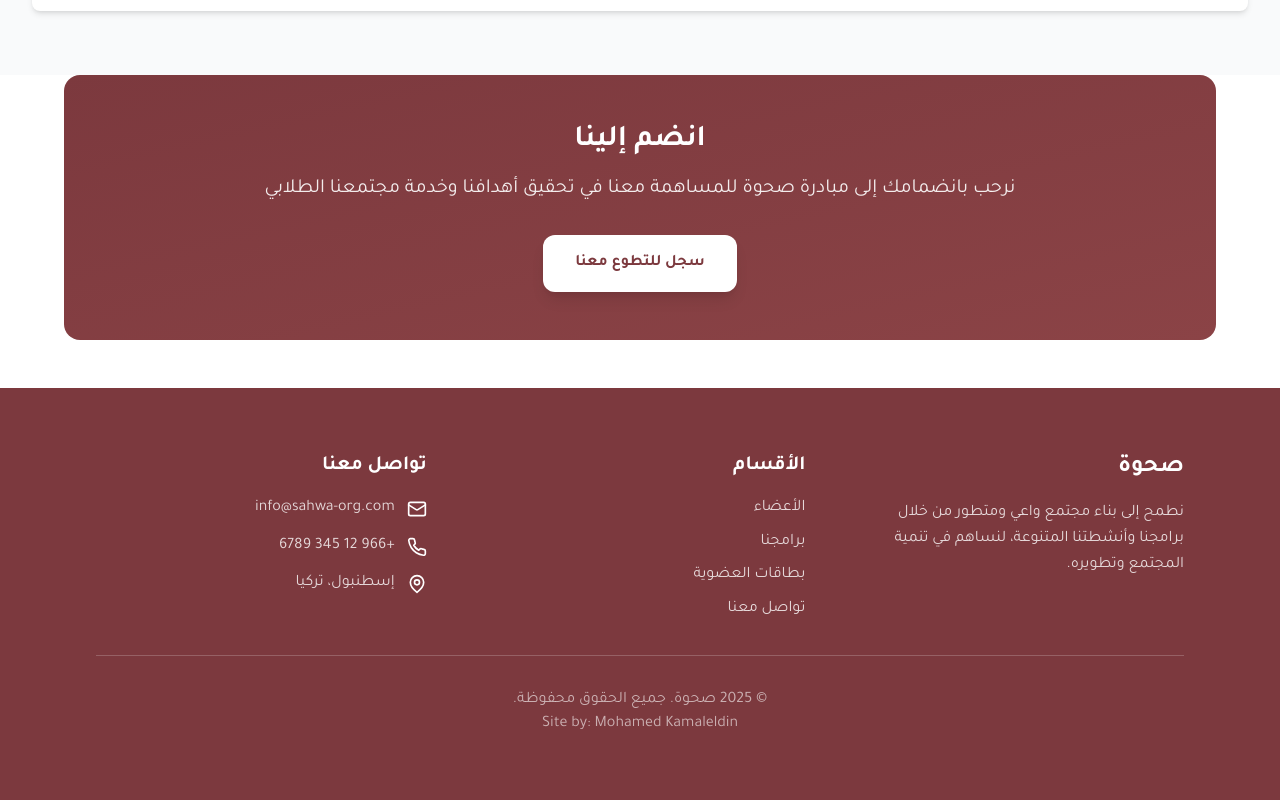
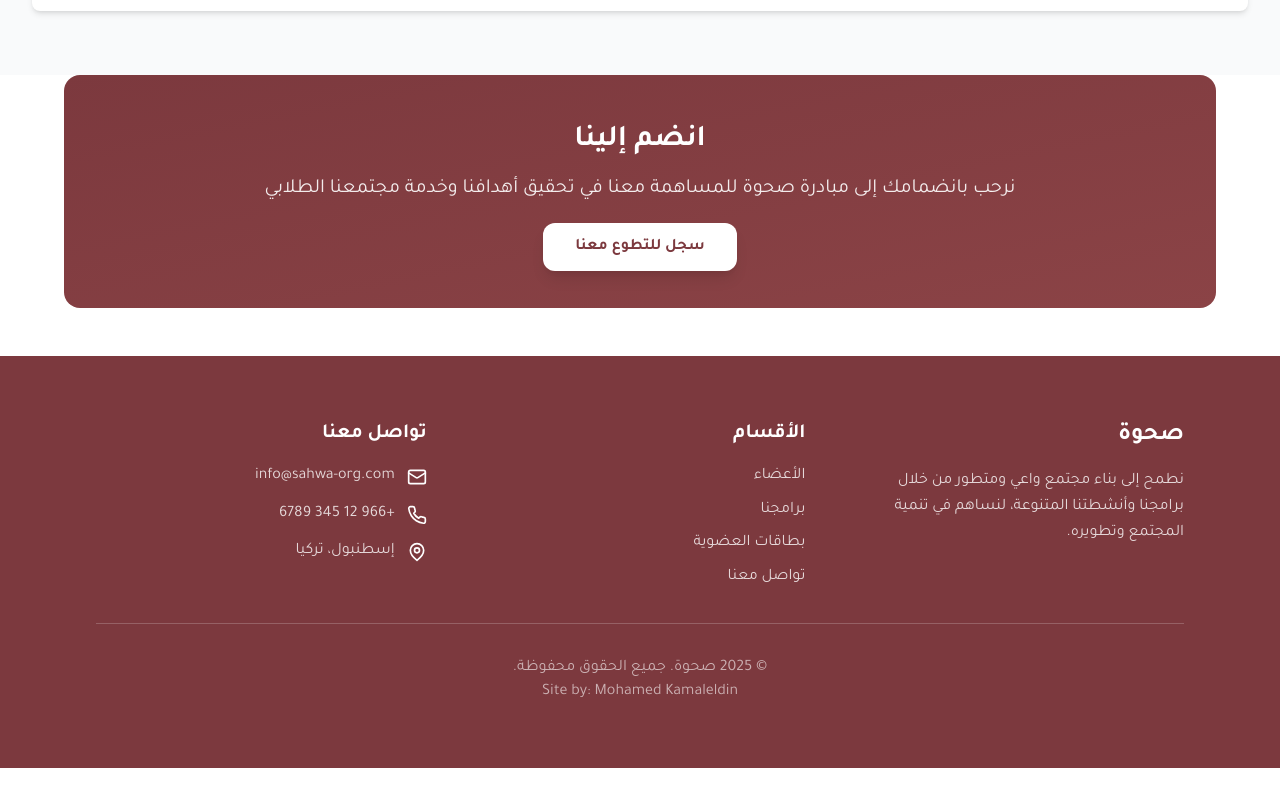
Before and after one commit to mokamaleldin/sahwa, a React (Vite) app: page /members in a window 1280 px wide. Shown: the part 2186-2986 px from the top of the page. After the commit the page ends 2954 px from the top, so only its background shows below. Built offline with nearby package versions, Linux system fonts and the light colour scheme.

Commit message:
fix: replace button with link for volunteer sign-up to improve accessibility

```diff
--- a/src/pages/Members.tsx
+++ b/src/pages/Members.tsx
@@ -518,9 +518,9 @@
             <div className="text-center bg-gradient-to-br from-[#7c393e] to-[#8b4346] p-12 rounded-2xl text-white max-w-6xl mx-auto mb-12">
                 <h3 className="text-3xl font-bold mb-4">انضم إلينا</h3>
                 <p className="text-xl mb-8 text-white/90">نرحب بانضمامك إلى مبادرة صحوة للمساهمة معنا في تحقيق أهدافنا وخدمة مجتمعنا الطلابي</p>
-                <button className="bg-white text-[#7c393e] font-bold py-4 px-8 rounded-xl hover:bg-gray-100 transition-all duration-300 transform hover:scale-105 shadow-lg">
+                <a href='https://forms.gle/xaLReRNajenPYHkB6'  className="bg-white text-[#7c393e] font-bold py-4 px-8 rounded-xl hover:bg-gray-100 transition-all duration-300 transform hover:scale-105 shadow-lg">
                         سجل للتطوع معنا
-                    </button>
+                </a>
                 </div>
 
             {/* Call to Action */}
```
